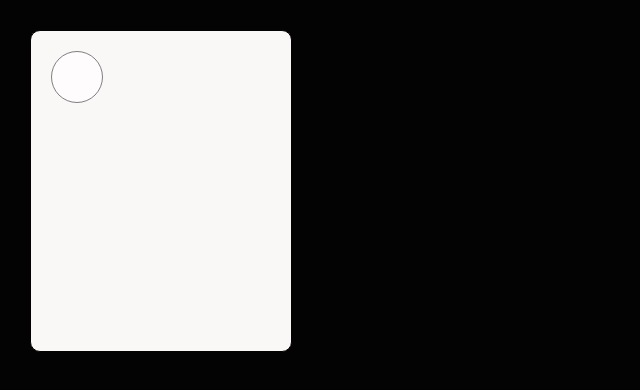
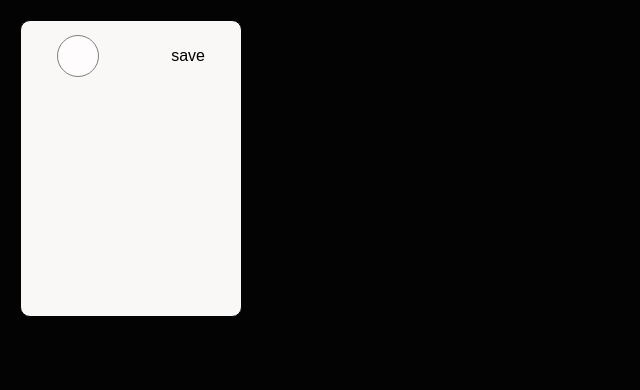
Before and after one commit to Abhishek20-prog/profile-card-insta-style, a React (Vite) app in the folder instacard/: page / in a window 1280 px wide. Shown: the top 390 px of the page, without its empty margins (0-640 px from the left). Built offline with nearby package versions, Linux system fonts and the light colour scheme.

Commit message:
initial commit

```diff
--- a/instacard/src/components/Card.jsx
+++ b/instacard/src/components/Card.jsx
@@ -4,7 +4,11 @@ const Card = () => {
   return (
     <div className="parent">
       <div className="box">
-        <div className="logo"></div>
+        <div className="header">
+          <div className="logo"></div>
+        <div className="save">save</div>
+        </div>
+        <div className="name"></div>
       </div>
     </div>
   )
--- a/instacard/src/index.css
+++ b/instacard/src/index.css
@@ -5,7 +5,7 @@ body{
   background-color: rgb(3, 3, 3);
 }
 .parent{
-  padding: 30px;
+  padding: 20px;
   width: 100%;
   height: 100vh;
   display: flex;
@@ -17,11 +17,23 @@ body{
   background-color: rgb(250, 247, 247);
   border-radius: 10px;
   border: 1px solid rgb(3, 3, 3);
-  padding: 20px;
+  /* padding: 20px; */
+  display: flex;
+  padding-top: 15px;
+
+}
+.header{
+  width:220px;
+  height: 40px;
+  display: flex;
+  justify-content: space-around;
+  align-items: center;
+
+
 }
 .logo{
-  width: 50px;
-  height: 50px;
+  width: 40px;
+  height: 40px;
   background-color: rgb(254, 252, 252);
   border-radius: 50%;
   border: 1px solid grey;
```
